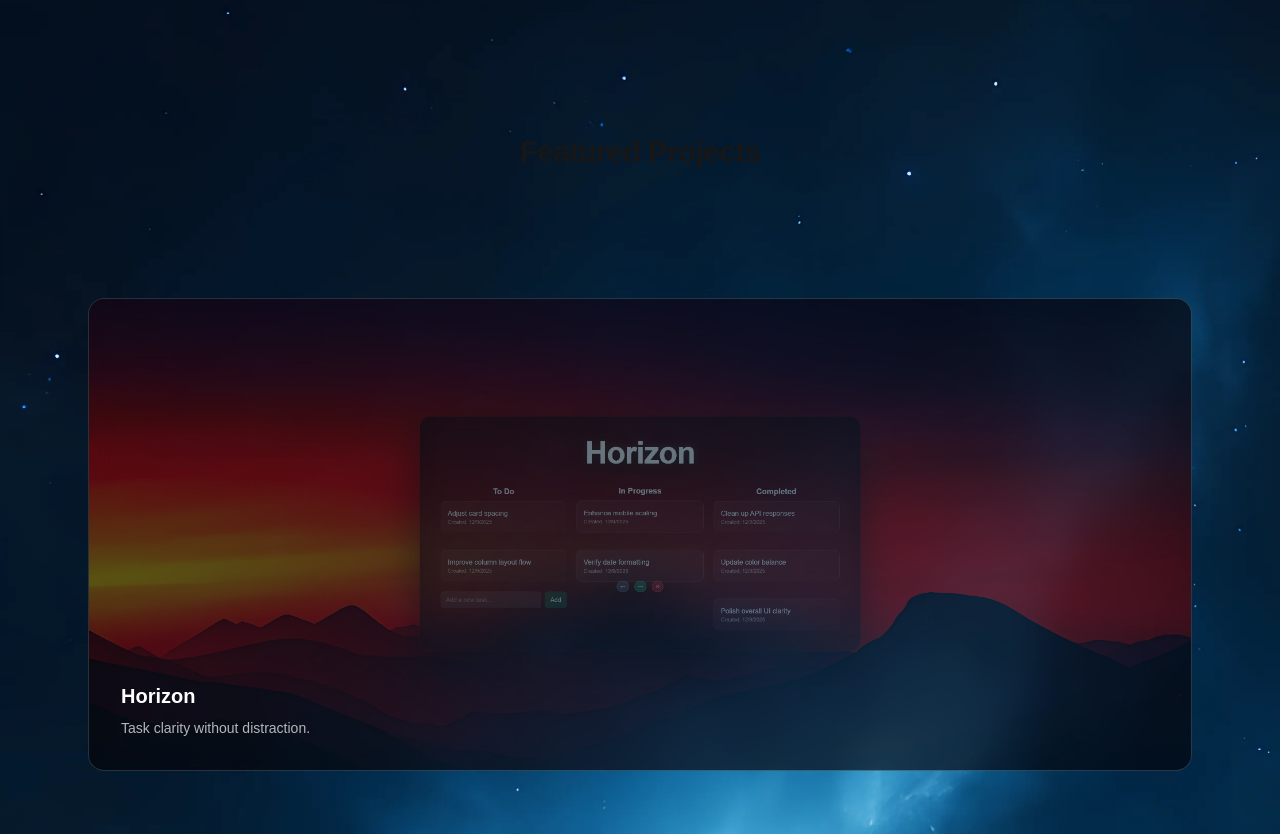
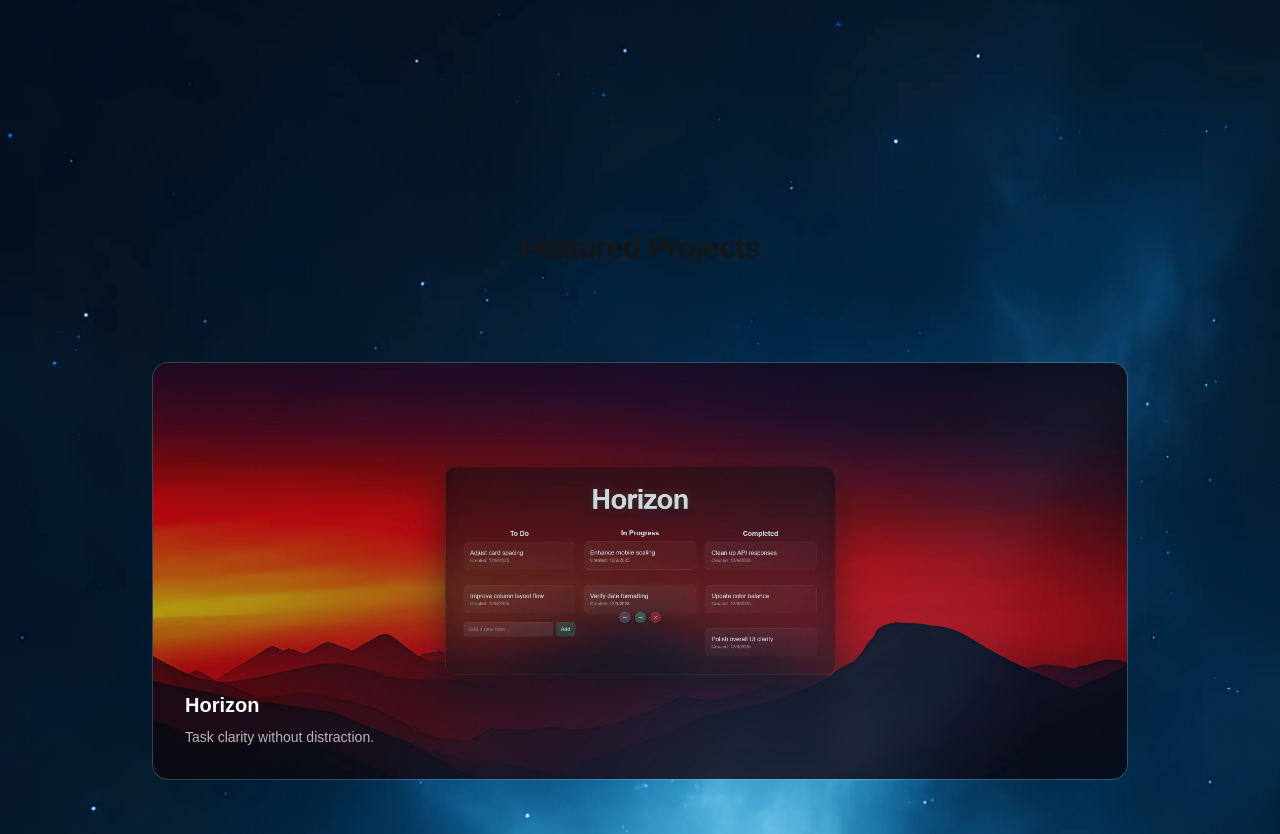
Before and after one commit to vmoreira-dev/Showcase, a Next.js app: page / in a window 1280 px wide. Shown: the part 480-1314 px from the top of the page. Built offline with nearby package versions, Linux system fonts and the light colour scheme.

Commit message:
made cards lighter, added github button

```diff
--- a/src/app/components/FeaturedProjects.tsx
+++ b/src/app/components/FeaturedProjects.tsx
@@ -4,23 +4,27 @@ import { projects } from "../_data/projects";
 
 export default function FeaturedProjects() {
   return (
-    <section className="mt-8">
-      <h2 className="text-3xl font-semibold tracking-tight text-center mb-32">
+    <>
+      {/* Scroll anchor */}
+      <div id="projects" className="relative -top-1" />
+
+      <section className="mt-32">
+        <h2 className="text-3xl font-semibold tracking-tight text-center mb-24">
           Featured Projects
         </h2>
 
-      <div className="space-y-40">
+        <div className="space-y-40 max-w-5xl mx-auto px-6">
           {projects.map((project, index) => (
             <ProjectCard
               key={`${project.slug}-${index}`}
               title={project.title}
               tagline={project.tagline}
               image={project.image}
-            href={project.href}
               featured
             />
           ))}
         </div>
       </section>
+    </>
   );
 }
--- a/src/app/components/ProjectCard.tsx
+++ b/src/app/components/ProjectCard.tsx
@@ -1,12 +1,11 @@
 // app/components/ProjectCard.tsx
 import Link from "next/link";
-import { ReactNode } from "react";
 
 type ProjectCardProps = {
   title: string;
   tagline: string;
   image?: string;
-  href?: string; // OPTIONAL — so nothing breaks
+  href?: string;
   featured?: boolean;
 };
 
@@ -17,24 +16,14 @@ export default function ProjectCard({
   href,
   featured = false,
 }: ProjectCardProps) {
-  const Wrapper = ({ children }: { children: ReactNode }) =>
-    href ? (
-      <Link href={href} className="block">
-        {children}
-      </Link>
-    ) : (
-      <div className="block cursor-default">{children}</div>
-    );
-
-  return (
-    <Wrapper>
+  const Card = (
     <article
       className={`
         relative overflow-hidden rounded-2xl
         border border-white/15
-          bg-black/40 backdrop-blur-md
+        bg-white/5 backdrop-blur-md
         transition-all duration-300
-          ${href ? "hover:bg-black/50 hover:scale-[1.01] cursor-pointer" : ""}
+        ${href ? "hover:bg-white/10 hover:scale-[1.01] cursor-pointer" : ""}
         ${featured ? "aspect-[21/9]" : "aspect-[16/10]"}
       `}
     >
@@ -42,7 +31,8 @@ export default function ProjectCard({
         <img
           src={image}
           alt={title}
-            className="absolute inset-0 h-full w-full object-cover opacity-40"
+          className="absolute inset-0 h-full w-full object-cover opacity-80 pointer-events-none"
+          // 🔧 THIS LINE FIXES IT
         />
       )}
 
@@ -51,6 +41,7 @@ export default function ProjectCard({
         <p className="mt-2 text-sm text-white/70">{tagline}</p>
       </div>
     </article>
-    </Wrapper>
   );
+
+  return href ? <Link href={href}>{Card}</Link> : Card;
 }
--- a/src/app/globals.css
+++ b/src/app/globals.css
@@ -39,3 +39,8 @@ body {
   background-position: center;
   background-repeat: no-repeat;
 }
+
+
+body {
+  background-color: #020617; /* deep blue, not black */
+}
```
Also changed, not shown: src/app/components/Hero.tsx (+2 -5 lines). Lines whose indentation alone changed are shown as unchanged.
